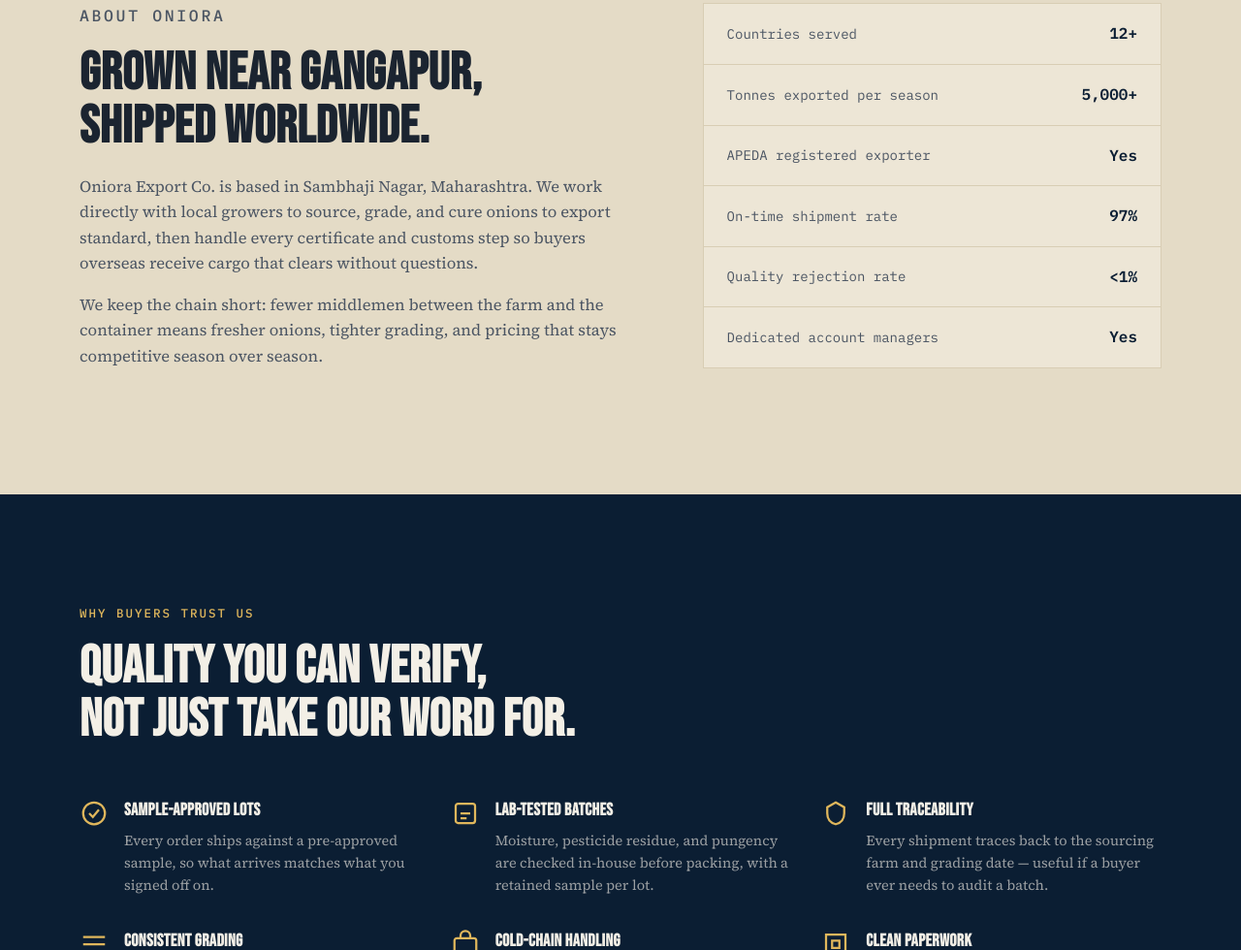
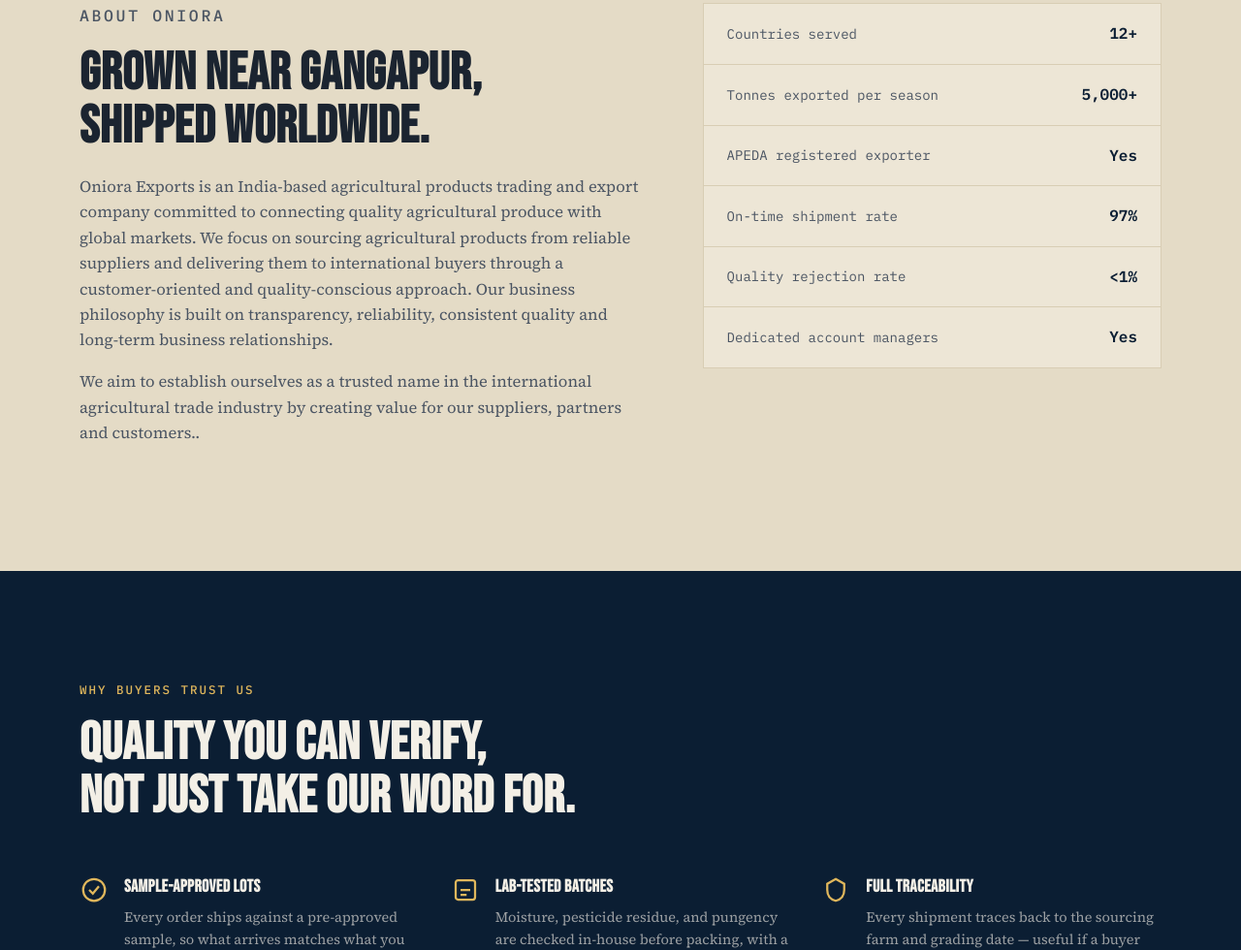
Before and after one commit to ssarode1410/oniora-exports, a plain HTML site: page index.html in a window 1280 px wide. Shown: the part 4776-5756 px from the top of the page at 97% size. Drawn offline with Linux system fonts and the light colour scheme.

Commit message:
Updated About on website

```diff
--- a/index.html
+++ b/index.html
@@ -223,8 +223,10 @@
     <div class="about-copy reveal">
       <p class="eyebrow eyebrow-dark">ABOUT ONIORA</p>
       <h2 class="section-title">Grown near Gangapur,<br>shipped worldwide.</h2>
-      <p>Oniora Export Co. is based in Sambhaji Nagar, Maharashtra. We work directly with local growers to source, grade, and cure onions to export standard, then handle every certificate and customs step so buyers overseas receive cargo that clears without questions.</p>
-      <p>We keep the chain short: fewer middlemen between the farm and the container means fresher onions, tighter grading, and pricing that stays competitive season over season.</p>
+      <p>Oniora Exports is an India-based agricultural products trading and export company committed to connecting quality agricultural produce with global markets.
+          We focus on sourcing agricultural products from reliable suppliers and delivering them to international buyers through a customer-oriented and quality-conscious approach.
+          Our business philosophy is built on transparency, reliability, consistent quality and long-term business relationships.</p>
+      <p>We aim to establish ourselves as a trusted name in the international agricultural trade industry by creating value for our suppliers, partners and customers..</p>
     </div>
     <div class="ledger reveal">
       <div class="ledger-row"><span>Countries served</span><strong>12+</strong></div>
```
